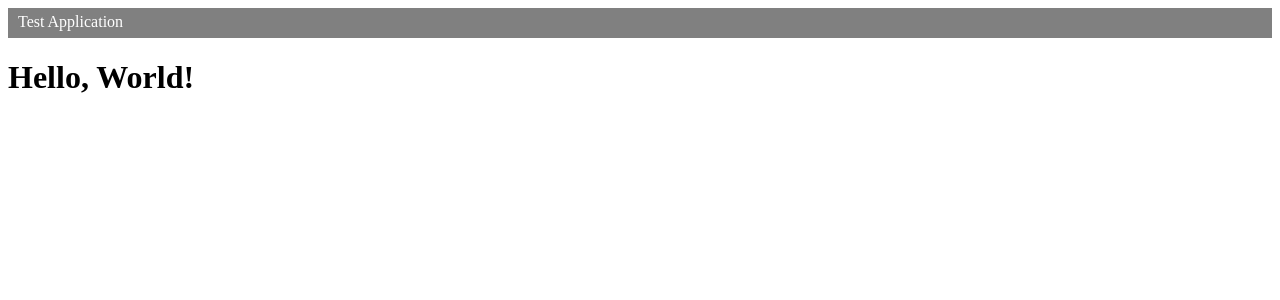
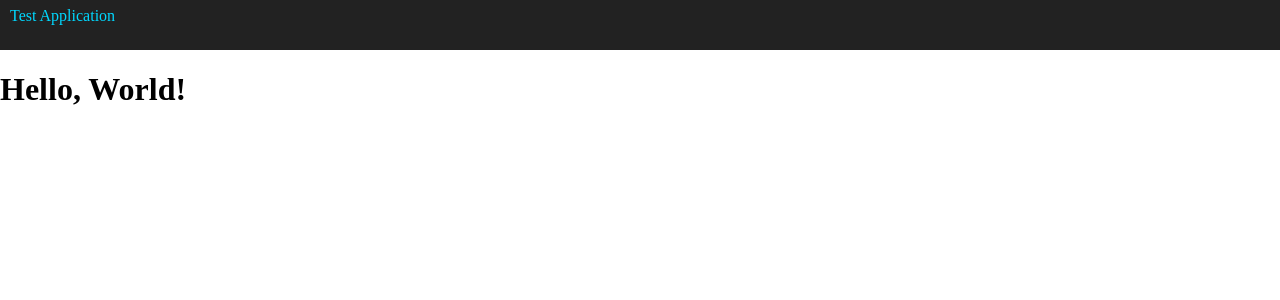
Before and after one commit to abenain/formation-js-spa, a React app in the folder 02_react/: page / in a window 1280 px wide. Shown: the top 300 px of the page. Built offline with nearby package versions, Linux system fonts and the light colour scheme.

Commit message:
Use SASS

```diff
--- a/02_react/config/webpack.config.js
+++ b/02_react/config/webpack.config.js
@@ -18,8 +18,7 @@ module.exports = {
 		loaders: [
 			// .ts(x) files should first pass through the Typescript loader, and then through babel
 			{ test: /\.tsx?$/, loaders: ['babel', 'ts-loader'] },
-			//{ test: /\.css$/, loaders: [ 'style', 'css?modules', 'sass' ] }
-			{ test: /\.css$/, loaders: ['style', 'css-loader?modules&importLoaders=1&localIdentName=[local]-[hash:base64:5]'] }
+			{ test: /\.scss$/, loaders: ['style', 'css-loader?modules&importLoaders=1&localIdentName=[local]-[hash:base64:5]', 'sass'] }
 		]
 	}
 };
--- a/02_react/package.json
+++ b/02_react/package.json
@@ -19,6 +19,7 @@
     "babel-preset-es2015": "^6.18.0",
     "babel-preset-react": "^6.16.0",
     "css-loader": "^0.26.1",
+    "sass-loader": "^4.1.1",
     "style-loader": "^0.13.1",
     "ts-loader": "^1.3.3",
     "typescript": "^2.1.4",
--- a/02_react/src/header/index.tsx
+++ b/02_react/src/header/index.tsx
@@ -3,8 +3,7 @@
  */
 import * as React from 'react'
 
-const styles: any = require('./styles.css')
-//const styles = require('./styles.scss')
+const styles: any = require('./styles.scss')
 
 const Header = () => <div className={styles.container}>
     Test Application
--- a/02_react/src/header/styles.css
+++ /dev/null
@@ -1,7 +0,0 @@
-.container{
-	padding-left: 10px;
-	height: 30px;
-	line-height: 1.7;
-	color: white;
-	background-color: grey;
-}
--- a/02_react/src/header/styles.scss
+++ b/02_react/src/header/styles.scss
@@ -1,7 +1,10 @@
+$header-bg-color: #222222;
+$header-text-color: #00D8FF;
+
 .container{
 	padding-left: 10px;
-	height: 30px;
-	line-height: 1.7;
-	color: white;
-	background-color: grey;
+	height: 50px;
+	line-height: 2;
+	color: $header-text-color;
+	background-color: $header-bg-color;
 }
--- a/02_react/src/index.tsx
+++ b/02_react/src/index.tsx
@@ -5,7 +5,7 @@ import * as ReactDOM from 'react-dom'
 import * as React from 'react'
 import Application from 'application'
 
-//require('./styles.scss')
+require('./styles.scss')
 
 window.onload = () => {
     ReactDOM.render(
```
